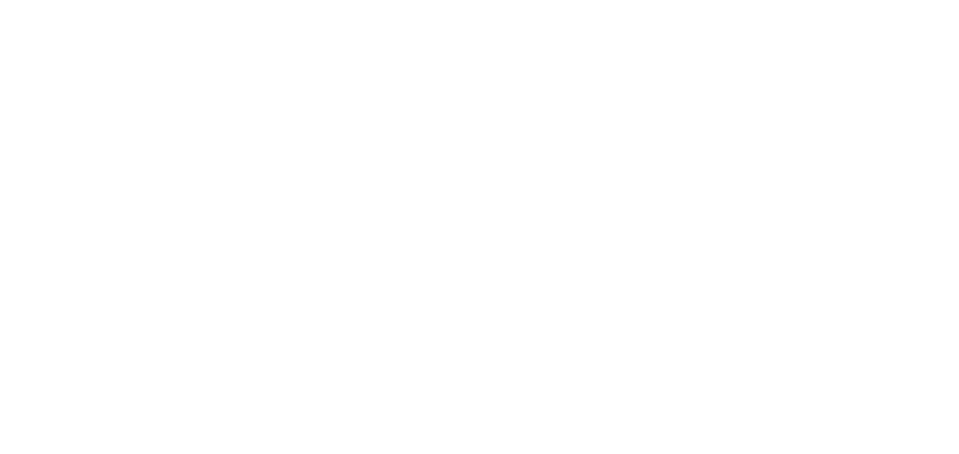
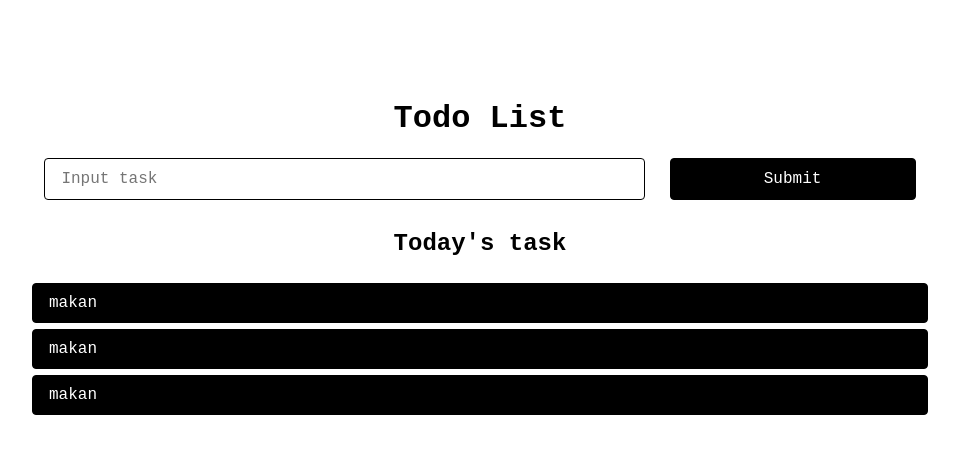
Before and after one commit to nikzaim/dom-manipulation, a plain HTML site: page project-06/index.html in a window 1280 px wide. Shown: the whole page, without its empty margins (160-1119 px from the left). Drawn offline with Linux system fonts and the light colour scheme.

Commit message:
Add the html and css hardcode for todolist

```diff
--- a/project-06/index.html
+++ b/project-06/index.html
@@ -7,6 +7,22 @@
     <link rel="stylesheet" href="style.css" />
   </head>
   <body>
+    <h1>Todo List</h1>
+    <div class="task-form">
+      <form action="">
+        <input class="text-input" type="text" name="task-value" placeholder="Input task" />
+        <input class="btn" type="submit" value="Submit" />
+      </form>
+    </div>
+    <div class="task-list">
+      <h2>Today's task</h2>
+      <ul class="parent-list">
+        <li class="task-item">makan</li>
+        <li class="task-item">makan</li>
+        <li class="task-item">makan</li>
+      </ul>
+    </div>
+
     <script src="script.js"></script>
   </body>
 </html>
--- a/project-06/style.css
+++ b/project-06/style.css
@@ -0,0 +1,67 @@
+body {
+  margin: 100px 0;
+  padding: 0;
+  font-family: "Courier New", Courier, monospace;
+}
+h1 {
+  text-align: center;
+}
+.task-form {
+  display: flex;
+  width: 70%;
+  margin: auto;
+  justify-content: center;
+}
+
+form {
+  width: 100%;
+  display: flex;
+  justify-content: space-around;
+}
+
+.text-input {
+  all: unset;
+  width: 65%;
+  height: 40px;
+  font-size: 1rem;
+  border: 1px solid black;
+  padding-left: 1em;
+  border-radius: 4px;
+}
+
+.btn {
+  all: unset;
+  width: 25%;
+  padding: 0 10px;
+  height: 40px;
+  font-size: 1rem;
+  border: 1px solid black;
+  text-align: center;
+  border-radius: 4px;
+  background-color: black;
+  color: white;
+  cursor: pointer;
+}
+
+.task-list {
+  display: flex;
+  flex-direction: column;
+  align-items: center;
+  margin-top: 10px;
+}
+
+.parent-list {
+  all: unset;
+  width: 70%;
+
+  list-style-type: none;
+}
+
+.task-item {
+  padding: 10px 0 10px 1em;
+  color: white;
+  background-color: black;
+  margin: 6px 0;
+  border: 1px solid black;
+  border-radius: 4px;
+}
```
